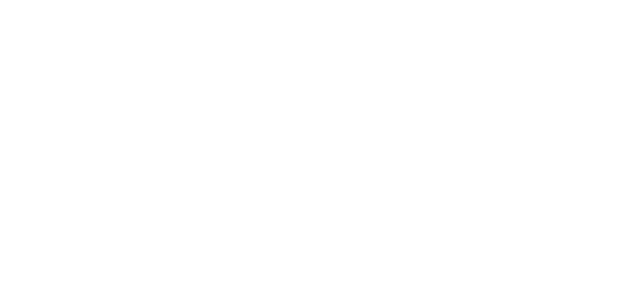
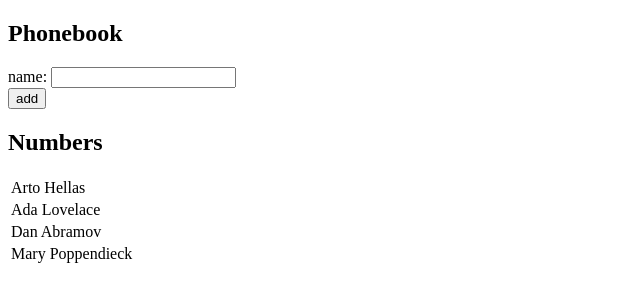
Before and after one commit to Jonah-Hansen/full-stack-open, a React (Create React App) app in the folder part2/phonebook/: page / in a window 1280 px wide. Shown: the top 302 px of the page, without its empty margins (0-640 px from the left). Built offline with nearby package versions, Linux system fonts and the light colour scheme.

Commit message:
exercise 2.6

```diff
--- a/part2/phonebook/src/App.js
+++ b/part2/phonebook/src/App.js
@@ -1,9 +1,42 @@
+import { useState } from 'react'
+import Contacts from './components/Contacts'
 
-function App() {
+const App = () => {
+  const [persons, setPersons] = useState([
+    { name: 'Arto Hellas'},//, number: '040-123456', id: 1 },
+    { name: 'Ada Lovelace'},//, number: '39-44-5323523', id: 2 },
+    { name: 'Dan Abramov'},//, number: '12-43-234345', id: 3 },
+    { name: 'Mary Poppendieck'}//, number: '39-23-6423122', id: 4 }
+  ])
+  const [newName, setNewName] = useState('')
+
+  const addName = (event) => {
+    event.preventDefault()
+    const nameObject = {
+      name: newName
+    }
+    setPersons(persons.concat(nameObject))
+    setNewName('')
+  }
+
+  const handleNameInput = (event) => {
+    setNewName(event.target.value)
+  }
+
   return (
-     <>
-
-     </>
+    <div>
+      <h2>Phonebook</h2>
+      <form onSubmit={addName}>
+        <div>
+          name: <input value={newName} onChange={handleNameInput}/>
+        </div>
+        <div>
+          <button type="submit">add</button>
+        </div>
+      </form>
+      <h2>Numbers</h2>
+      <Contacts persons={persons}/>
+    </div>
   )
 }
 
--- /dev/null
+++ b/part2/phonebook/src/components/Contacts.js
@@ -0,0 +1,15 @@
+const Contacts = ({persons}) => {
+ return (
+    <table>
+      <tbody>
+        {persons.map((person) =>
+          <tr key={person.name}>
+            <td>{person.name}</td>
+          </tr>
+        )}
+      </tbody>
+    </table>
+ )
+}
+
+export default Contacts
```
